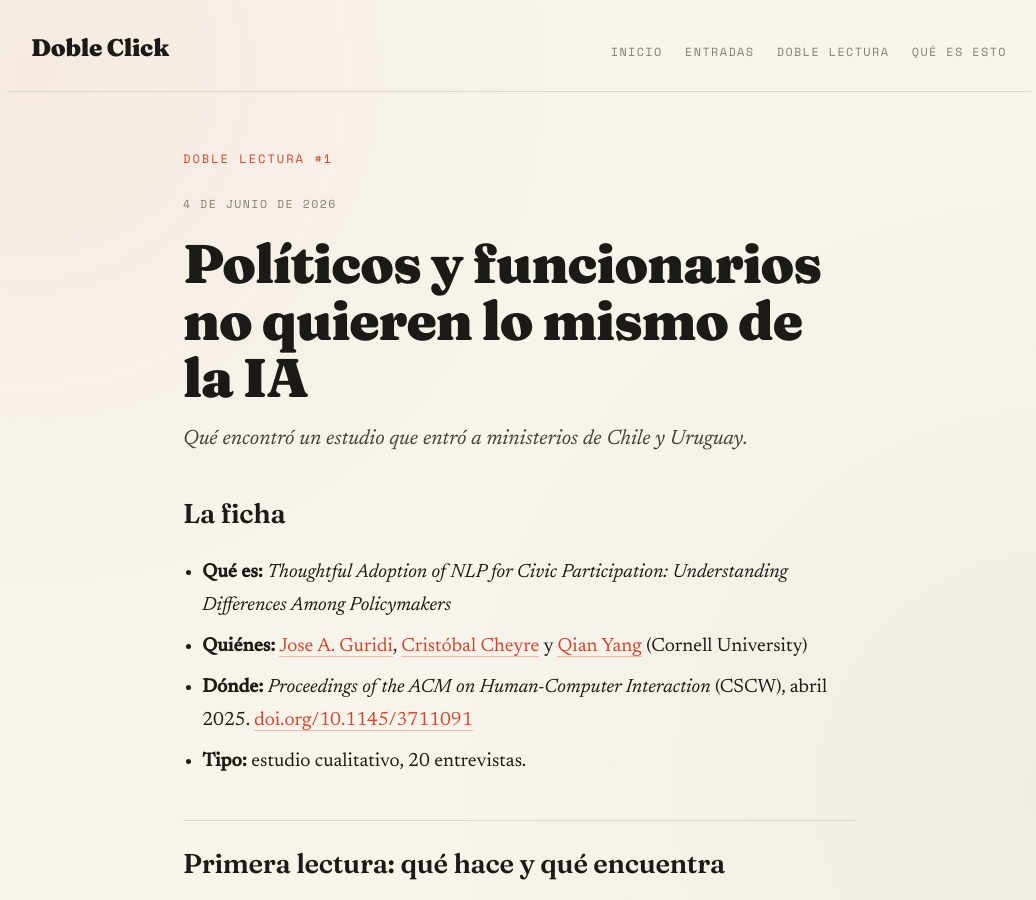
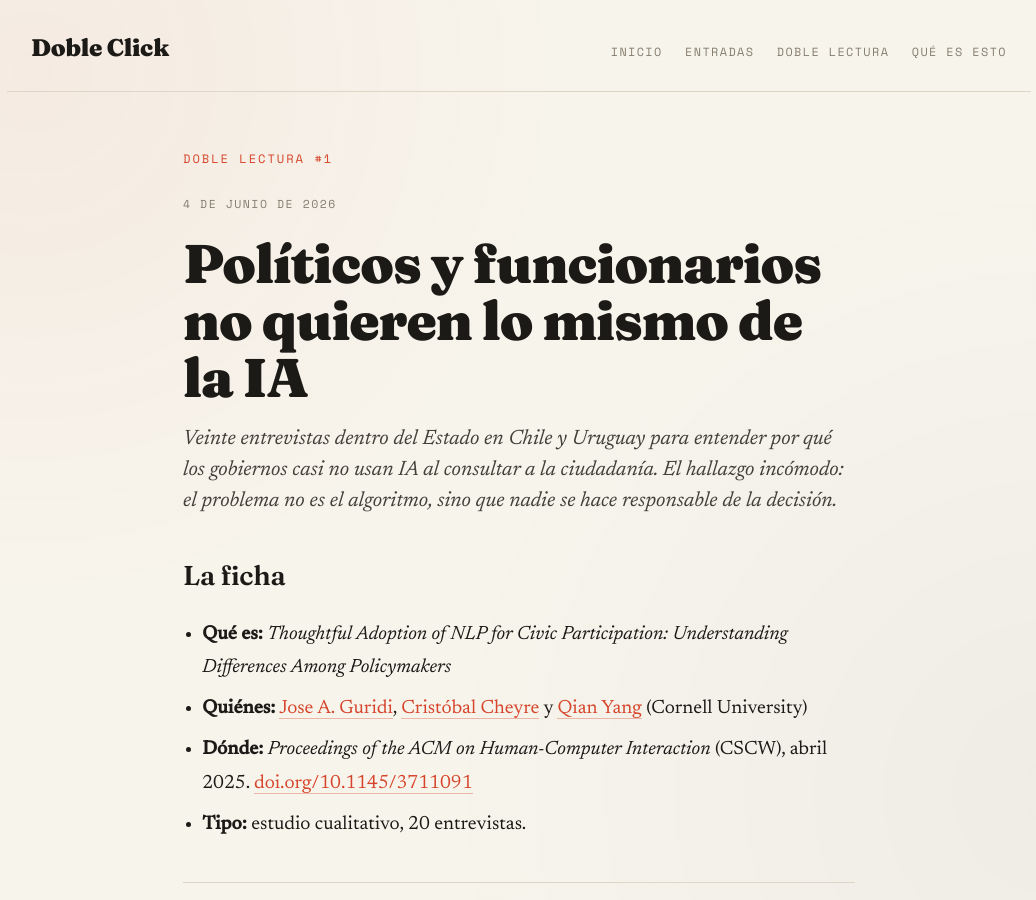
Before and after one commit to jaguridi/doble-click-blog, a Jekyll site: the page built from _lecturas/politicos-funcionarios-ia.md, in a window 1280 px wide and 900 px high. Shown: the whole window, without its empty margins (121-1157 px from the left). Built offline with Jekyll 4.4.1, drawn with Linux system fonts in a browser that asks for light colours.

Commit message:
Doble Lectura: bajada mas sustantiva (adelanta el hallazgo)
La bajada describia solo el escenario; ahora adelanta el hallazgo central
(el freno no es el algoritmo sino la responsabilidad). Afecta lede e indice.

Co-Authored-By: Claude Opus 4.8 (1M context) <noreply@anthropic.com>

```diff
--- a/_lecturas/politicos-funcionarios-ia.md
+++ b/_lecturas/politicos-funcionarios-ia.md
@@ -2,7 +2,7 @@
 layout: lectura
 numero: 1
 title: "Políticos y funcionarios no quieren lo mismo de la IA"
-description: "Qué encontró un estudio que entró a ministerios de Chile y Uruguay."
+description: "Veinte entrevistas dentro del Estado en Chile y Uruguay para entender por qué los gobiernos casi no usan IA al consultar a la ciudadanía. El hallazgo incómodo: el problema no es el algoritmo, sino que nadie se hace responsable de la decisión."
 date: 2026-06-04
 paper_titulo: "Thoughtful Adoption of NLP for Civic Participation: Understanding Differences Among Policymakers"
 paper_autores: "Guridi, Cheyre y Yang"
```
